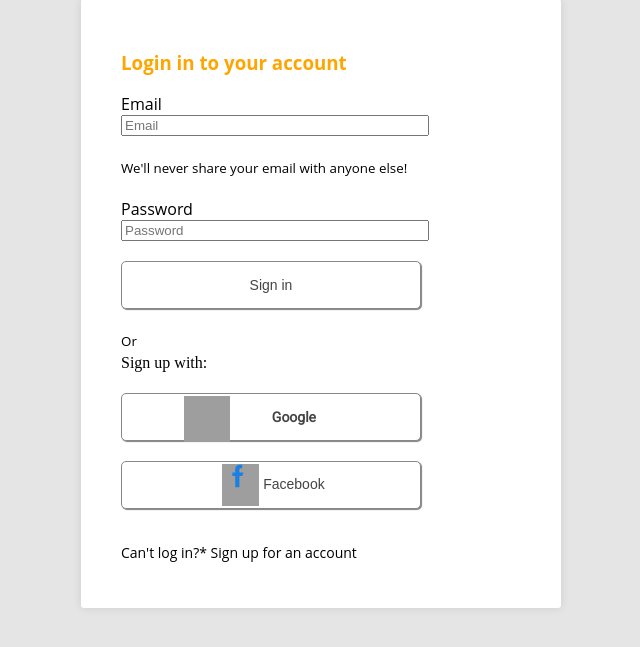
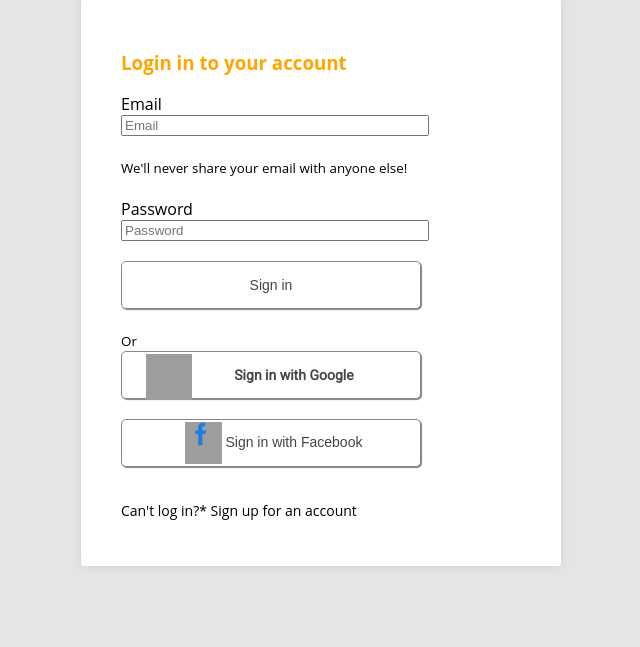
Before and after one commit to k0f1/datafrica, a Flask app: page /login in a window 1280 px wide. Shown: the part 71-718 px from the top of the page, without its empty margins (319-959 px from the left). Run offline with Flask 2, Linux system fonts and the light colour scheme; parts of the project's set-up code (start-up, migrations or seed data) failed here and were passed over; grey boxes are pictures that could not be loaded.

Commit message:
Monor changes to login page

```diff
--- a/templates/login.html
+++ b/templates/login.html
@@ -59,10 +59,6 @@
               <div class="gri-cell"><small>Or</small></div>
             </div>
             <div class="grid vertical-center fd-column" id="oauthWrapper">
-              <div class="grid-cell">
-                <span class="label">Sign up with:</span>
-              </div>
-
               <!-- For google -->
               <div class="grid-cell google" id=gSignInWrapper>
                 <!--In the callback, you would hide the gSignInWrapper element on a successful sign in-->
@@ -70,7 +66,7 @@
                   <span class="icon">
                       <img src ="{{url_for('static', filename='btn_google_light_normal_ios.svg')}}" aria-hidden="true" width="46" height="46" veiwBox="0 0 46 46">
                   </span>
-                  <span class="buttonText">Google</span>
+                  <span class="buttonText">Sign in with Google</span>
                 </button>
               </div><!--End google cell -->
 
@@ -80,7 +76,7 @@
                   <span class="icon">
                     <img src ="{{url_for('static', filename='Facebook_F_logo.svg')}}" aria-hidden="true" width="24" height="24" veiwBox="0 0 24 24">
                   </span>
-                  <span>Facebook</span>
+                  <span>Sign in with Facebook</span>
                 </fb:login-button>
                 </button>
               </div><!--Endof facebook grid-->
```
